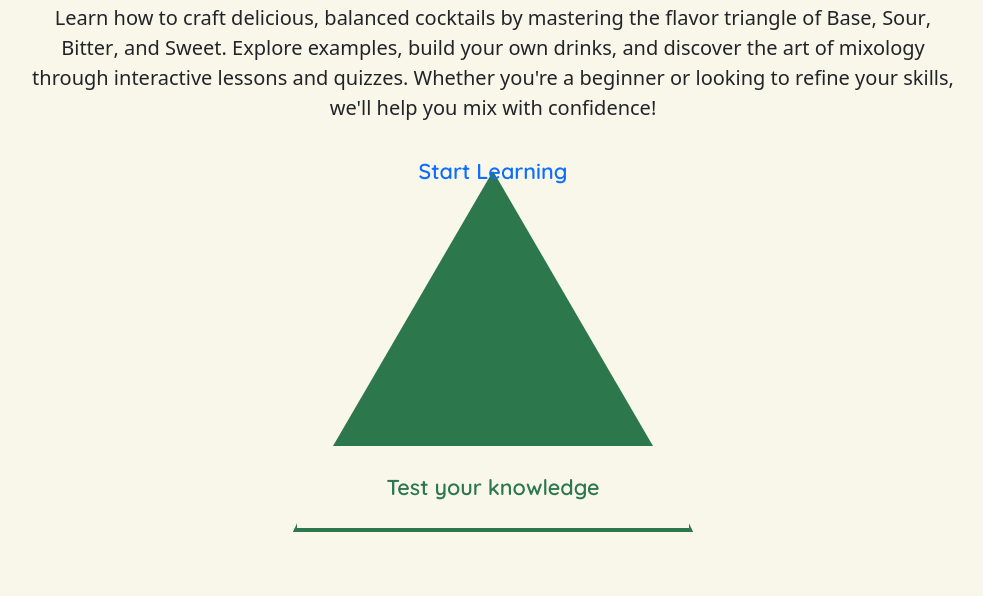
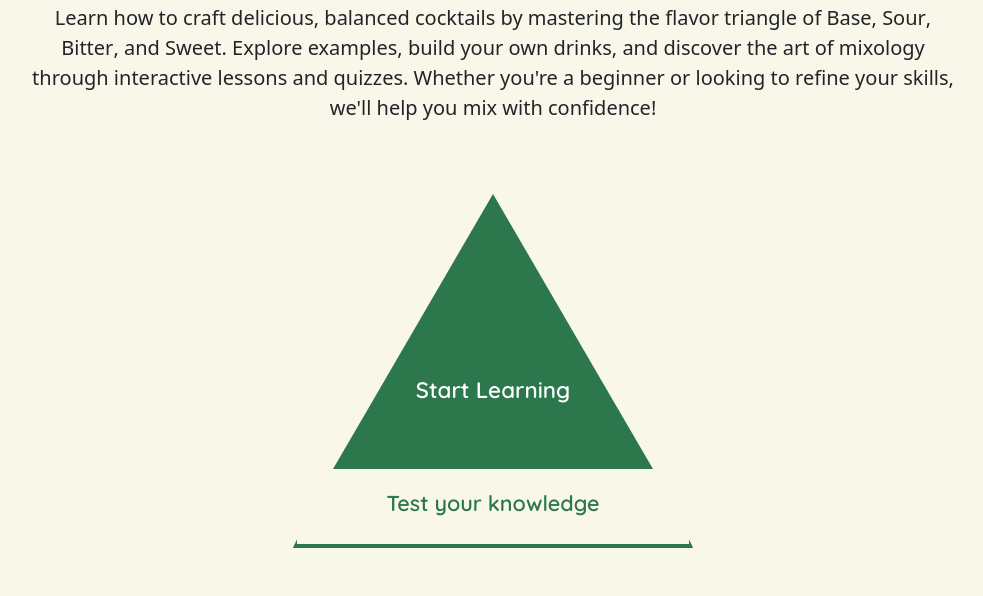
Before and after one commit to nancy-l-l/UI_Final, a Flask app: page / in a window 1280 px wide. Shown: the part 252-848 px from the top of the page, without its empty margins (147-1130 px from the left). Before the commit the page ends 784 px from the top, so only its background shows below. Run offline with Flask 3, Linux system fonts and the light colour scheme.

Commit message:
fixed home page formatting

```diff
--- a/static/css/style.css
+++ b/static/css/style.css
@@ -4,6 +4,18 @@
 .ingredient         { max-height: 80px; cursor: grab; }
 .lesson-image { display: block; margin: 2rem auto; max-width: 30%; height: auto; }
 .cocktail-image { display: block; margin: 2rem 0; max-width: 250px; max-height: auto; }
+.home-text {
+  position: absolute;
+  top: 80%;
+  left: 50%;
+  transform: translate(-50%, -50%);
+  font-family: 'Quicksand', sans-serif;
+  font-weight: 600;
+  font-size: 1.4rem;
+  color: white;
+  pointer-events: none;
+  white-space: nowrap;
+}
 
 /* ----------- Color palette ----------- */
 :root {
@@ -48,6 +60,14 @@
     text-align: center;
   }
 
+  .triangle-container {
+    position: relative;
+    width: 320px;
+    height: 275px;
+    margin-bottom: 1rem;
+  }
+
+
   .triangle span {
     position: absolute;
     top: 50%; left: 50%;
@@ -60,9 +80,14 @@
 
   /* filled version ---------------------------------------------------- */
   .triangle-filled {
+    position: relative;
+    width: 0;
+    height: 0;
+    border-left: 160px solid transparent;
+    border-right: 160px solid transparent;
     border-bottom: 275px solid var(--mix-green);
     cursor: pointer;
-    transition: transform .2s ease;
+    transition: transform 0.2s ease;
   }
 
   .triangle-filled:hover { transform: translateY(-6px); }
@@ -86,7 +111,11 @@
 
   .triangle-outline span { color: var(--mix-green); }
 
-  .triangle-outline:hover { transform: translateY(6px); }
+  .triangle-container:hover .triangle-filled {
+    transform: scale(1.05) translateY(-6px);
+    filter: drop-shadow(0 0 10px rgba(45, 119, 77, 0.4));
+    border-bottom-color: #3e9661;
+  }
 
   /* make triangles responsive */
   @media (max-width: 575px) {
--- a/templates/home.html
+++ b/templates/home.html
@@ -19,10 +19,10 @@
   <div class="triangle-stack mt-5">
 
     <!-- filled triangle -->
-    <a href="{{ url_for('learn_page', page_id=1) }}"
-       class="triangle triangle-filled text-decoration-none">
-      <span>Start&nbsp;Learning</span>
-    </a>
+    <div class="triangle-container">
+      <a href="{{ url_for('learn_page', page_id=1) }}" class="triangle triangle-filled text-decoration-none"></a>
+      <div class="home-text">Start Learning</div>
+    </div>
 
     <!-- outlined trapezoid (extends lines to bigger triangle) -->
     <a href="{{ url_for('quiz') }}"
```
